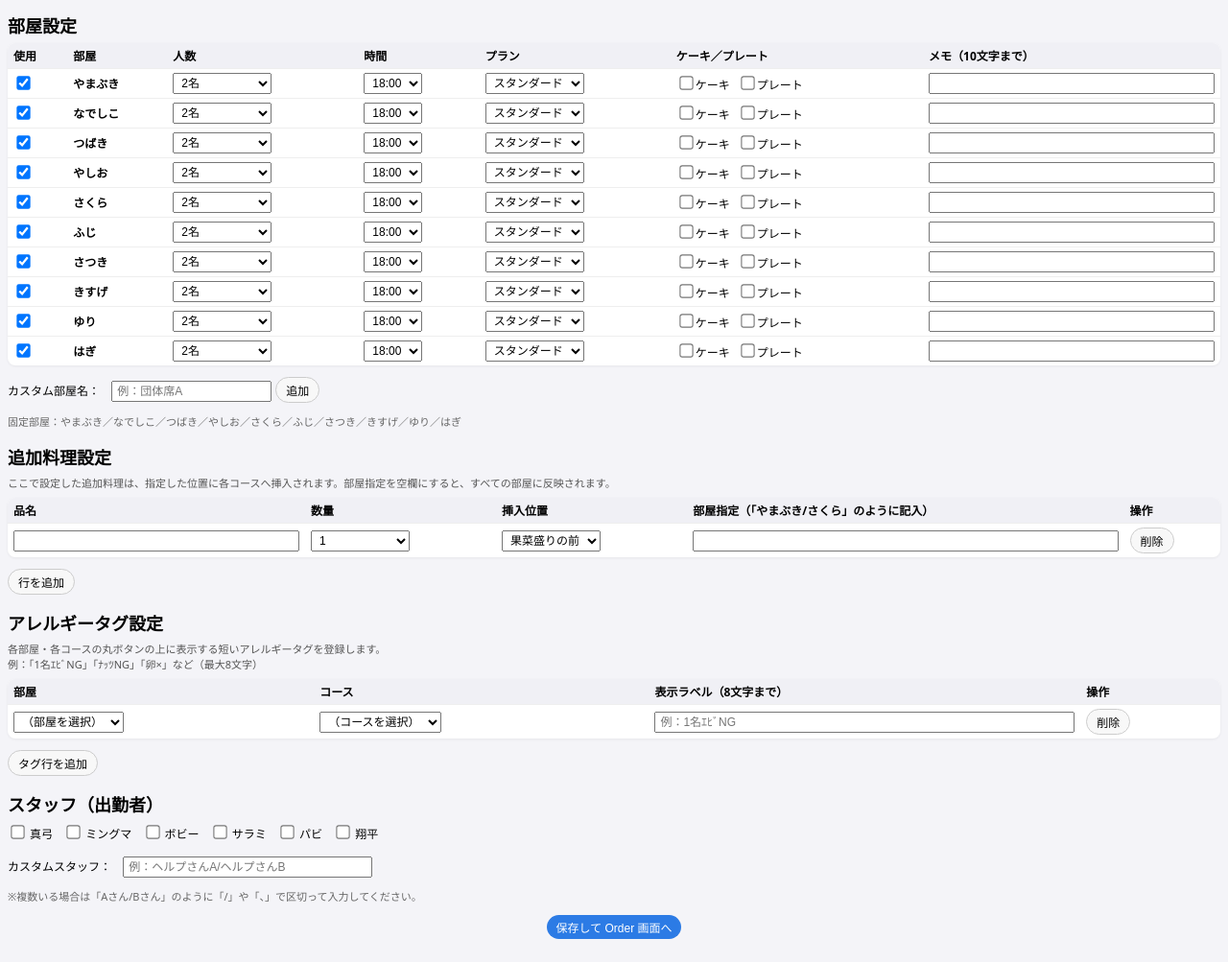
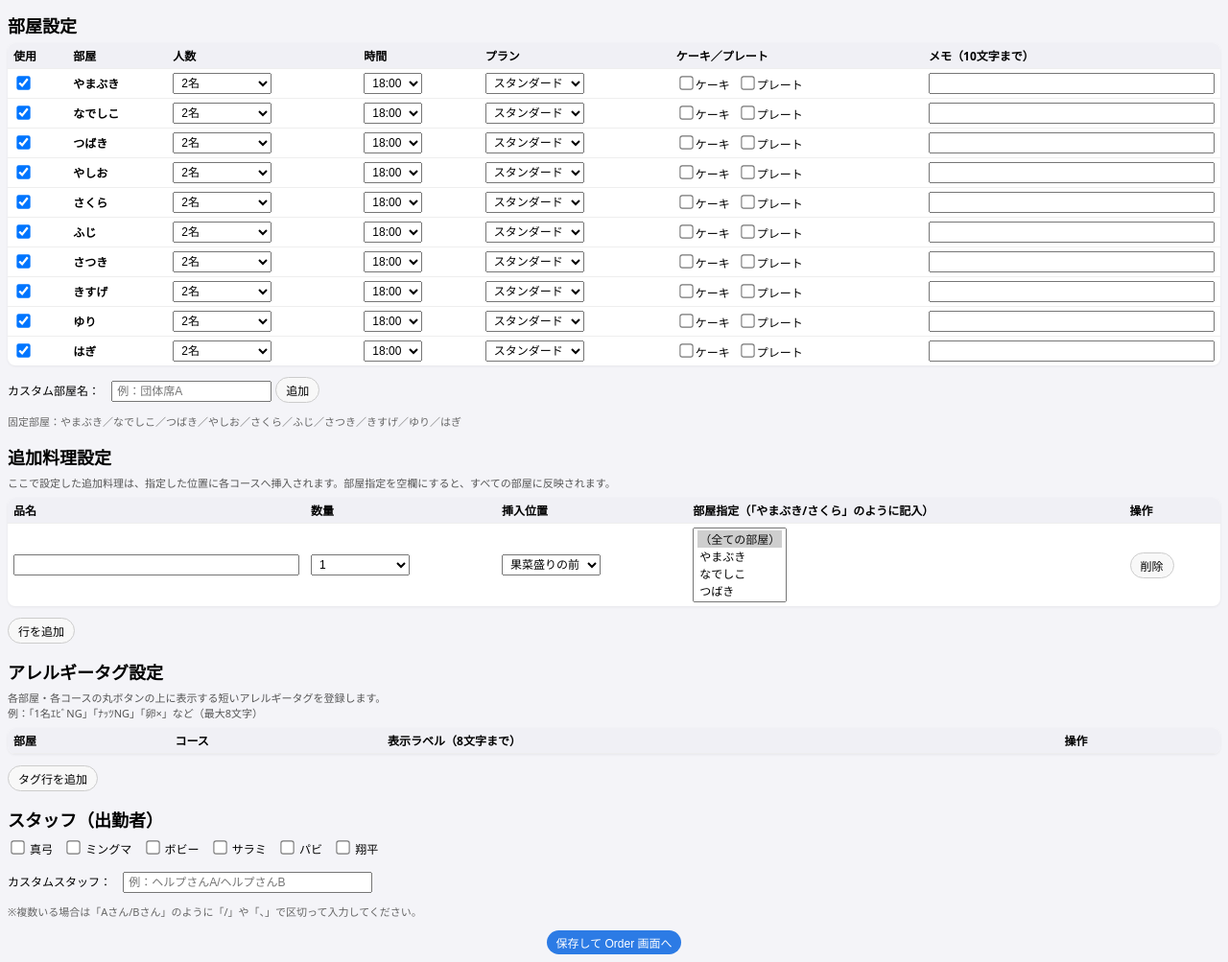
Before and after one commit to shofudo/order-system-v1GPT, a plain HTML site: page index.html in a window 1280 px wide. Shown: the part 67-1070 px from the top of the page at 96% size. Drawn offline with Linux system fonts and the light colour scheme.

Commit message:
11/14/8:24

```diff
--- a/index.html
+++ b/index.html
@@ -456,6 +456,7 @@
   // =====================
   // 追加料理
   // =====================
+// ---- 追加料理行 ----
 function createExtraRow(prev) {
   const tbody = document.getElementById("extrasBody");
   const tr = document.createElement("tr");
@@ -528,16 +529,39 @@
   tdPos.appendChild(selPos);
   tr.appendChild(tdPos);
 
-    // 部屋指定
+  // 部屋指定：テキスト → 複数選択セレクト
   const tdRooms = document.createElement("td");
-    const inputRooms = document.createElement("input");
-    inputRooms.type = "text";
-    inputRooms.className = "extra-rooms";
-    inputRooms.style.width = "100%";
-    if (prev && Array.isArray(prev.targetRooms) && prev.targetRooms.length) {
-      inputRooms.value = prev.targetRooms.join("/");
+  const selRooms = document.createElement("select");
+  selRooms.className = "extra-rooms";
+  selRooms.multiple = true;
+  selRooms.size = 4;
+
+  const roomNames = getAllRoomNames();
+  const prevRooms =
+    prev && Array.isArray(prev.targetRooms) ? prev.targetRooms : [];
+
+  // 「全ての部屋」ダミー
+  const optAll = document.createElement("option");
+  optAll.value = "";
+  optAll.textContent = "（全ての部屋）";
+  selRooms.appendChild(optAll);
+
+  roomNames.forEach((name) => {
+    const opt = document.createElement("option");
+    opt.value = name;
+    opt.textContent = name;
+    if (prevRooms.includes(name)) {
+      opt.selected = true;
     }
-    tdRooms.appendChild(inputRooms);
+    selRooms.appendChild(opt);
+  });
+
+  // 保存データが無い場合は「全ての部屋」を選択状態に
+  if (!prevRooms.length) {
+    optAll.selected = true;
+  }
+
+  tdRooms.appendChild(selRooms);
   tr.appendChild(tdRooms);
 
   // 操作
@@ -554,143 +578,40 @@
 
   tbody.appendChild(tr);
 }
+// 追加料理の「部屋指定」セレクトを、現在の部屋一覧で更新
+function updateExtraRoomOptionsAll() {
+  const names = getAllRoomNames(); // すでにある関数
 
-  // =====================
-  // アレルギータグ
-  // =====================
-  function fillAllergyRoomOptions(selectEl) {
-    const names = getAllRoomNames();
-    selectEl.innerHTML = "";
-    const optEmpty = document.createElement("option");
-    optEmpty.value = "";
-    optEmpty.textContent = "（部屋を選択）";
-    selectEl.appendChild(optEmpty);
-    names.forEach((name) => {
-      const opt = document.createElement("option");
-      opt.value = name;
-      opt.textContent = name;
-      selectEl.appendChild(opt);
-    });
-  }
+  document.querySelectorAll("select.extra-rooms").forEach((sel) => {
+    // いま選ばれている部屋を退避
+    const selectedValues = Array.from(sel.options)
+      .filter((o) => o.selected && o.value)
+      .map((o) => o.value);
 
-  function updateAllergyRoomOptionsAll() {
-    const selects = document.querySelectorAll(".allergy-room");
-    const names = getAllRoomNames();
-    selects.forEach((sel) => {
-      const current = sel.value;
     sel.innerHTML = "";
-      const optEmpty = document.createElement("option");
-      optEmpty.value = "";
-      optEmpty.textContent = "（部屋を選択）";
-      sel.appendChild(optEmpty);
+
+    const optAll = document.createElement("option");
+    optAll.value = "";
+    optAll.textContent = "（全ての部屋）";
+    sel.appendChild(optAll);
+
     names.forEach((name) => {
       const opt = document.createElement("option");
       opt.value = name;
       opt.textContent = name;
       sel.appendChild(opt);
     });
-      if (names.includes(current)) {
-        sel.value = current;
+
+    if (!selectedValues.length) {
+      optAll.selected = true;
     } else {
-        sel.value = "";
+      Array.from(sel.options).forEach((o) => {
+        if (selectedValues.includes(o.value)) {
+          o.selected = true;
         }
       });
     }
-
-  // 指定した部屋のプランに応じて、その行のコース候補を埋める
-  function fillAllergyCourseOptionsForRoom(selectEl, roomName) {
-    selectEl.innerHTML = "";
-    const optEmpty = document.createElement("option");
-    optEmpty.value = "";
-    optEmpty.textContent = "（コースを選択）";
-    selectEl.appendChild(optEmpty);
-
-    if (!roomName) return;
-
-    const planKey = getPlanForRoom(roomName);
-    const labels =
-      (planKey && PLAN_COURSES[planKey]) || ALLERGY_COURSE_LABELS;
-
-    labels.forEach((label) => {
-      const opt = document.createElement("option");
-      opt.value = label;
-      opt.textContent = label;
-      selectEl.appendChild(opt);
   });
-  }
-
-  // ある部屋に対する全タグ行のコース候補を更新（プラン変更時に使用）
-  function updateAllergyCourseOptionsForRoom(roomName) {
-    document.querySelectorAll(".allergy-row").forEach((tr) => {
-      const selRoom = tr.querySelector(".allergy-room");
-      const selCourse = tr.querySelector(".allergy-course");
-      if (!selRoom || !selCourse) return;
-      if (selRoom.value !== roomName) return;
-      const prev = selCourse.value;
-      fillAllergyCourseOptionsForRoom(selCourse, roomName);
-      if (
-        prev &&
-        Array.from(selCourse.options).some((opt) => opt.value === prev)
-      ) {
-        selCourse.value = prev;
-      }
-    });
-  }
-
-  function createAllergyTagRow(prev) {
-    const tbody = document.getElementById("allergyTagBody");
-    const tr = document.createElement("tr");
-    tr.className = "allergy-row";
-
-    // 部屋
-    const tdRoom = document.createElement("td");
-    const selRoom = document.createElement("select");
-    selRoom.className = "allergy-room";
-    fillAllergyRoomOptions(selRoom);
-    if (prev && prev.roomName) selRoom.value = prev.roomName;
-    tdRoom.appendChild(selRoom);
-    tr.appendChild(tdRoom);
-
-    // コース
-    const tdCourse = document.createElement("td");
-    const selCourse = document.createElement("select");
-    selCourse.className = "allergy-course";
-    fillAllergyCourseOptionsForRoom(selCourse, selRoom.value || "");
-    if (prev && prev.courseLabel) {
-      selCourse.value = prev.courseLabel;
-    }
-    // 部屋を切り替えたら、その部屋のプランに応じて候補だけ出す
-    selRoom.addEventListener("change", () => {
-      fillAllergyCourseOptionsForRoom(selCourse, selRoom.value || "");
-    });
-    tdCourse.appendChild(selCourse);
-    tr.appendChild(tdCourse);
-
-    // ラベル
-    const tdLabel = document.createElement("td");
-    const inputLabel = document.createElement("input");
-    inputLabel.type = "text";
-    inputLabel.className = "allergy-label";
-    inputLabel.maxLength = 8;
-    inputLabel.style.width = "100%";
-    inputLabel.placeholder = "例：1名ｴﾋﾞNG";
-    inputLabel.value = prev && prev.label ? prev.label : "";
-    tdLabel.appendChild(inputLabel);
-    tr.appendChild(tdLabel);
-
-    // 操作
-    const tdOp = document.createElement("td");
-    const btnDel = document.createElement("button");
-    btnDel.type = "button";
-    btnDel.className = "btn btn-ghost";
-    btnDel.textContent = "削除";
-    btnDel.addEventListener("click", () => {
-      tbody.removeChild(tr);
-    });
-    tdOp.appendChild(btnDel);
-    tr.appendChild(tdOp);
-
-    tbody.appendChild(tr);
 }
 
   function collectAllergyTags() {
@@ -793,10 +714,13 @@
     const qtyCustom = qty === "custom" ? qtyCustomInput.value.trim() : "";
 
     const position = tr.querySelector(".extra-position").value;
-      const roomsRaw = tr.querySelector(".extra-rooms").value.trim();
+
+    const selRooms = tr.querySelector("select.extra-rooms");
     let targetRooms = [];
-      if (roomsRaw) {
-        targetRooms = roomsRaw.split(/[\/／,、\s]+/).filter(Boolean);
+    if (selRooms) {
+      targetRooms = Array.from(selRooms.options)
+        .filter((o) => o.selected && o.value) // value="" は「全ての部屋」
+        .map((o) => o.value);
     }
 
     extras.push({
@@ -861,6 +785,7 @@
       createAllergyTagRow(null);
     }
     updateAllergyRoomOptionsAll();
+    updateExtraRoomOptionsAll();
 
     // スタッフ
     initStaffs(saved);
@@ -883,11 +808,15 @@
         createRoomRow(name, true, null);
         input.value = "";
         updateAllergyRoomOptionsAll();
+        updateExtraRoomOptionsAll();
       });
 
   document
   .getElementById("addExtraRowBtn")
-      .addEventListener("click", () => createExtraRow(null));
+  .addEventListener("click", () => {
+    createExtraRow(null);
+    updateExtraRoomOptionsAll(); // ← ここをコールバックの中へ
+  });
 
     document
       .getElementById("addAllergyTagRowBtn")
```
Lines whose indentation alone changed are shown as unchanged.
